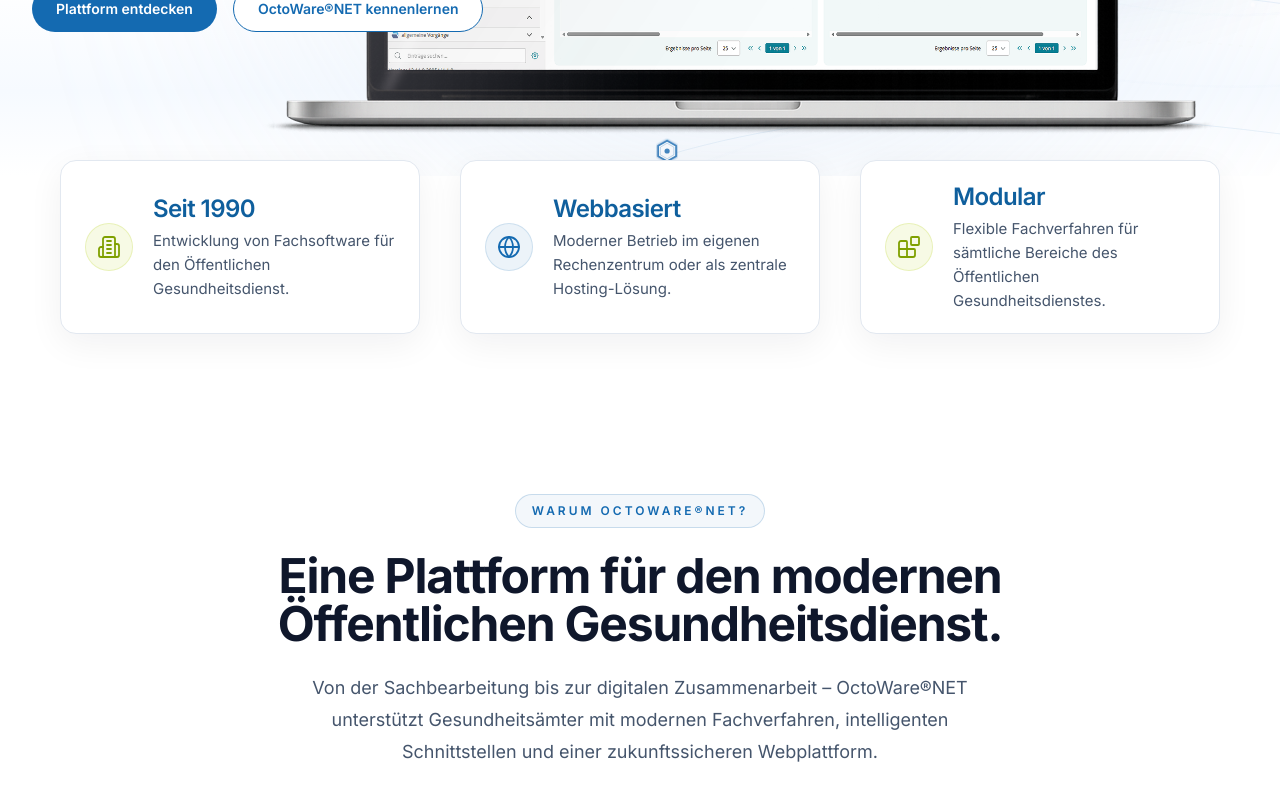
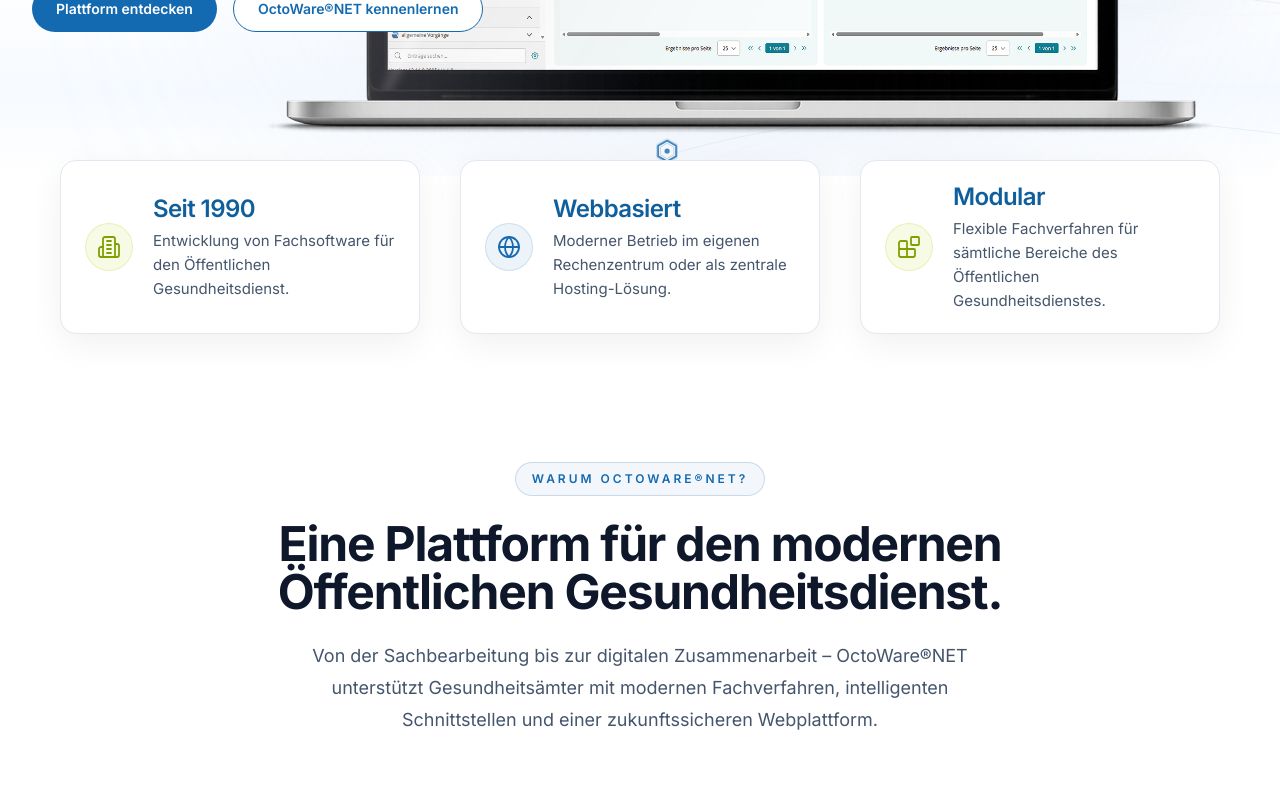
Before and after one commit to weblogger117-art/octoware-website, a Next.js app: page / in a window 1280 px wide. Shown: the part 528-1328 px from the top of the page. Built offline with nearby package versions, Linux system fonts and the light colour scheme.

Commit message:
Update WhyOctoWare.tsx

```diff
--- a/components/sections/WhyOctoWare.tsx
+++ b/components/sections/WhyOctoWare.tsx
@@ -2,7 +2,7 @@ import { Section } from "@/components/ui";
 
 export function WhyOctoWare() {
   return (
-    <Section className="pt-10 lg:pt-16">
+    <Section className="pt-2 lg:pt-8">
       <div className="mx-auto max-w-3xl text-center">
         <span
           className="
```
